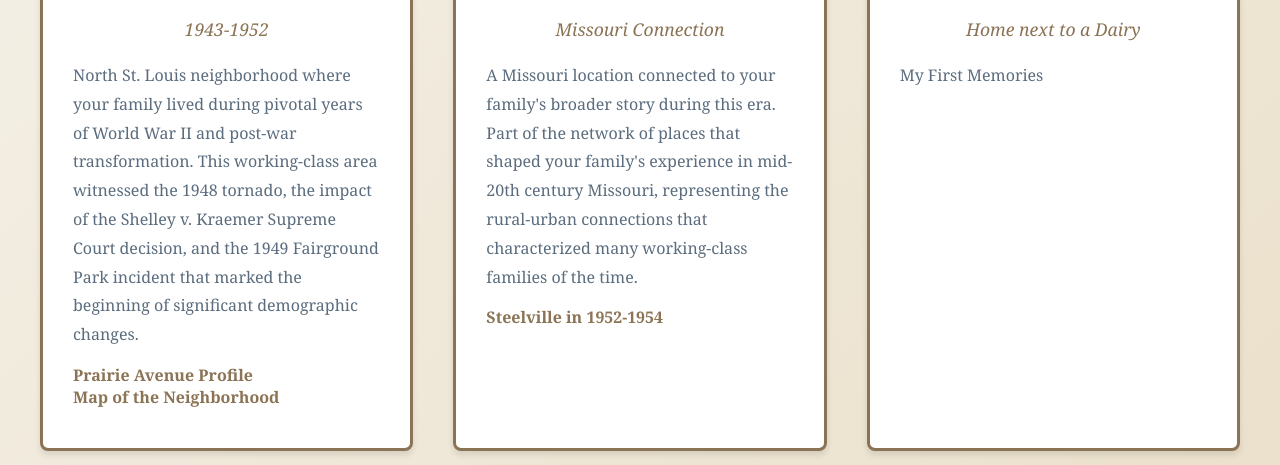
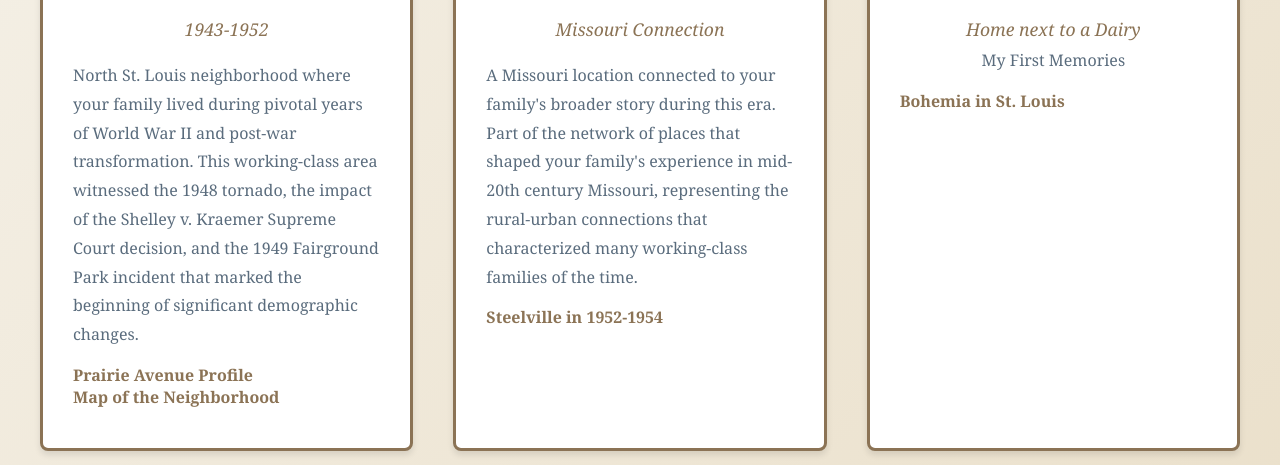
Before and after one commit to JHNDAY/JhndayRprts, a plain HTML site: page MyHistory.html in a window 1280 px wide. Shown: the part 335-800 px from the top of the page. Drawn offline with Linux system fonts and the light colour scheme.

Commit message:
Add files via upload

```diff
--- a/MyHistory.html
+++ b/MyHistory.html
@@ -150,7 +150,10 @@
             <div class="location-card">
                 <h2>14th St : Everdings</h2>
                 <p class="years">Home next to a Dairy</p>
-                <p style="margin-top: 20px; color: #5a6c7d; line-height: 1.8;">My First Memories</p>
+                <p style="margin-top: 5px; color: #5a6c7d; line-height: 1.8; text-align: center;">My First Memories</p>
+                <p style="margin-top: 15px;">
+                    <a href="https://jhnday.github.io/JhndayRprts/bohemian_hill_report" target="_blank" style="color: #8b7355; text-decoration: none; font-weight: bold;">Bohemia in St. Louis</a>
+                </p>
             </div>
 
             <div class="location-card">
```
